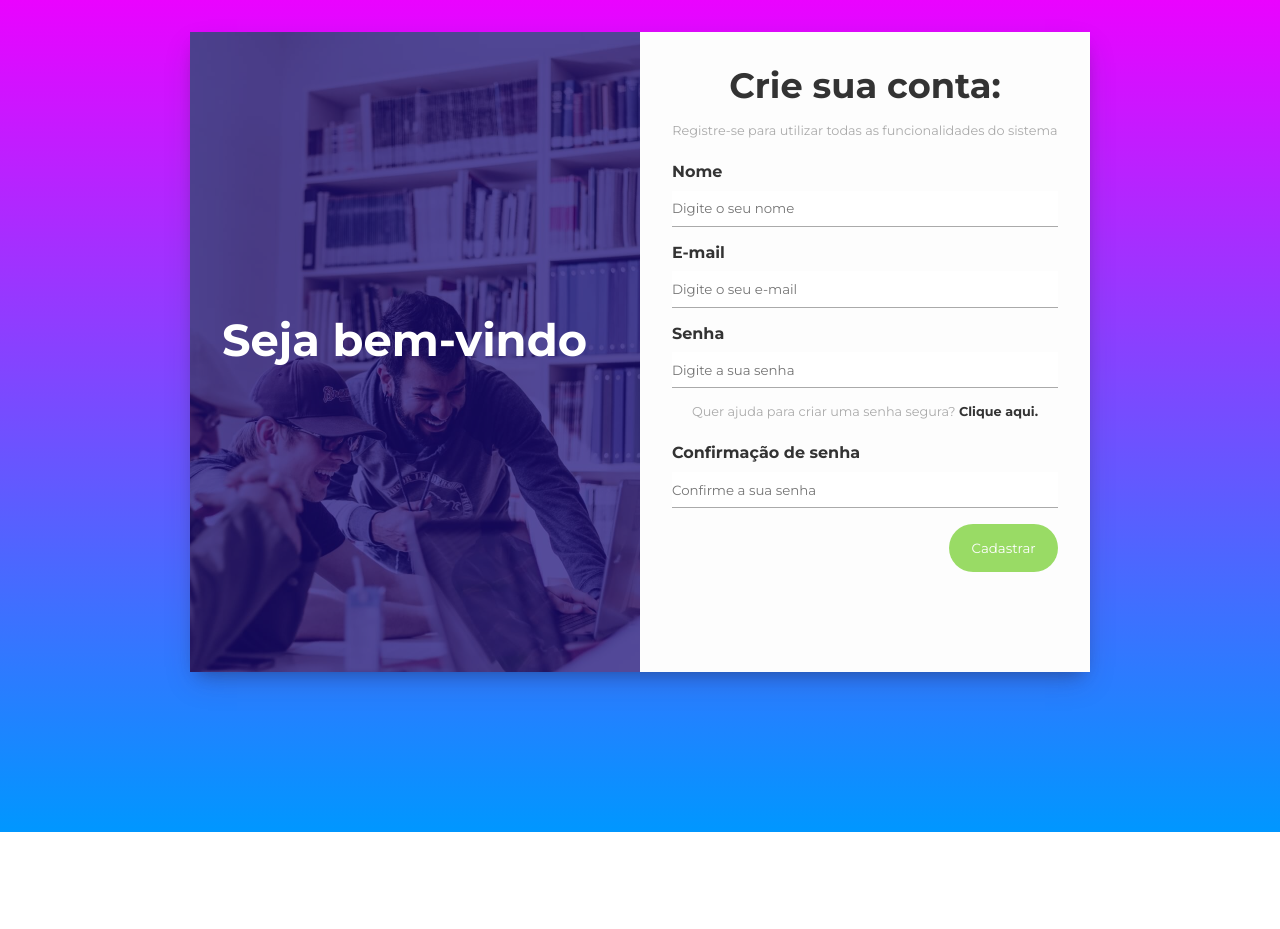
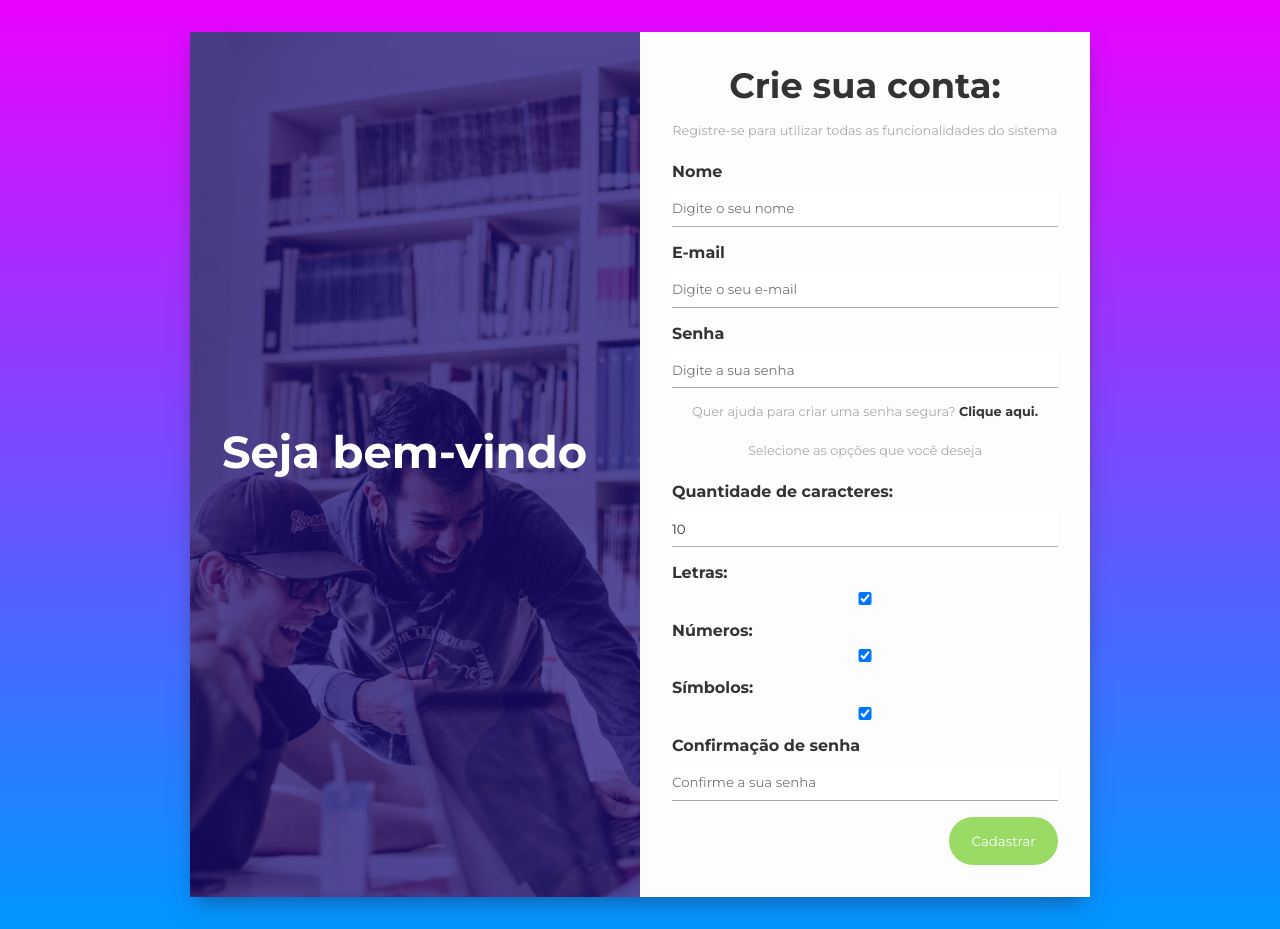
Before and after one commit to alexandrerogeriosn93/project-html-css-js-password-generator, a plain HTML site: page index.html in a window 1280 px wide. Before the commit the page ends 832 px from the top, so only its background shows below. Drawn offline with Linux system fonts and the light colour scheme.

Commit message:
feat: add section functionalities html

```diff
--- a/index.html
+++ b/index.html
@@ -54,9 +54,29 @@
           Quer ajuda para criar uma senha segura?
           <span id="generate-password">Clique aqui.</span>
         </p>
+        <div id="generated-options">
+          <p>Selecione as opções que você deseja</p>
+          <div class="form-control">
+            <label for="length">Quantidade de caracteres:</label>
+            <input type="text" name="length" id="length" value="10" />
+          </div>
+          <div class="form-control">
+            <label for="letters">Letras:</label>
+            <input type="checkbox" name="letters" id="letters" checked />
+          </div>
+          <div class="form-control">
+            <label for="number">Números:</label>
+            <input type="checkbox" name="number" id="number" checked />
+          </div>
+          <div class="form-control">
+            <label for="symbols">Símbolos:</label>
+            <input type="checkbox" name="symbols" id="symbols" checked />
+          </div>
+        </div>
         <div id="generated-password">
           <p>Aqui está a sua senha:</p>
           <h4></h4>
+          <button id="copy-password">Copiar</button>
         </div>
         <div class="form-control">
           <label for="confirmpassword">Confirmação de senha</label>
```
